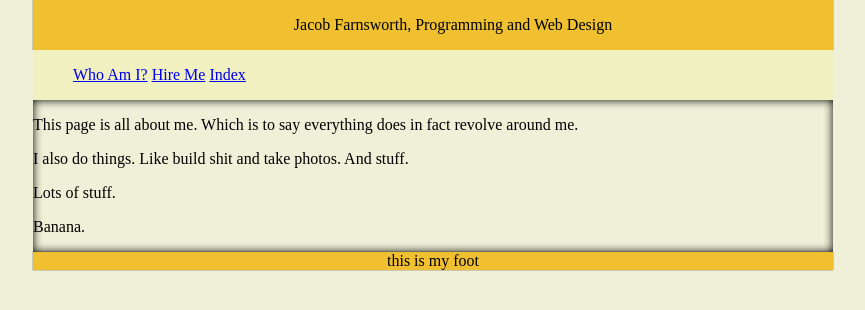
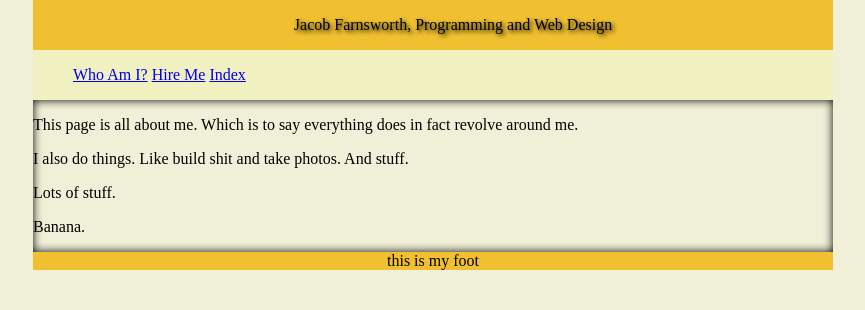
Before and after one commit to baroquebloke/flaskr, a Flask app: page / in a window 1280 px wide. Shown: the top 310 px of the page, without its empty margins (207-1072 px from the left). Run offline with Flask 2, Linux system fonts and the light colour scheme.

Commit message:
general layout set.  experimenting with shadows.

```diff
--- a/static/style.css
+++ b/static/style.css
@@ -9,9 +9,8 @@ html, body {
 }
 
 .header {
-  -moz-box-shadow: 0 0 10px #000000;
-  -webkit-box-shadow: 0 0 10px #000000;
-  box-shadow: 0 0 1px #000000;
+  text-shadow: 2px 2px 4px #000;
+
   width: 100%;
   float: left;
   clear: both;
@@ -30,15 +29,13 @@ html, body {
   -moz-box-shadow: inset 0 0 10px #000000;
   -webkit-box-shadow: inset 0 0 10px #000000;
   box-shadow: inset 0 0 10px #000000;
+
   width: 100%;
   float: left;
   clear: both;
 }
 
 .page-footer {
-  -moz-box-shadow: 0 0 10px #000000;
-  -webkit-box-shadow: 0 0 10px #000000;
-  box-shadow: 0 0 1px #000000;
   width: 100%;
   float: left;
   clear: both;
```
